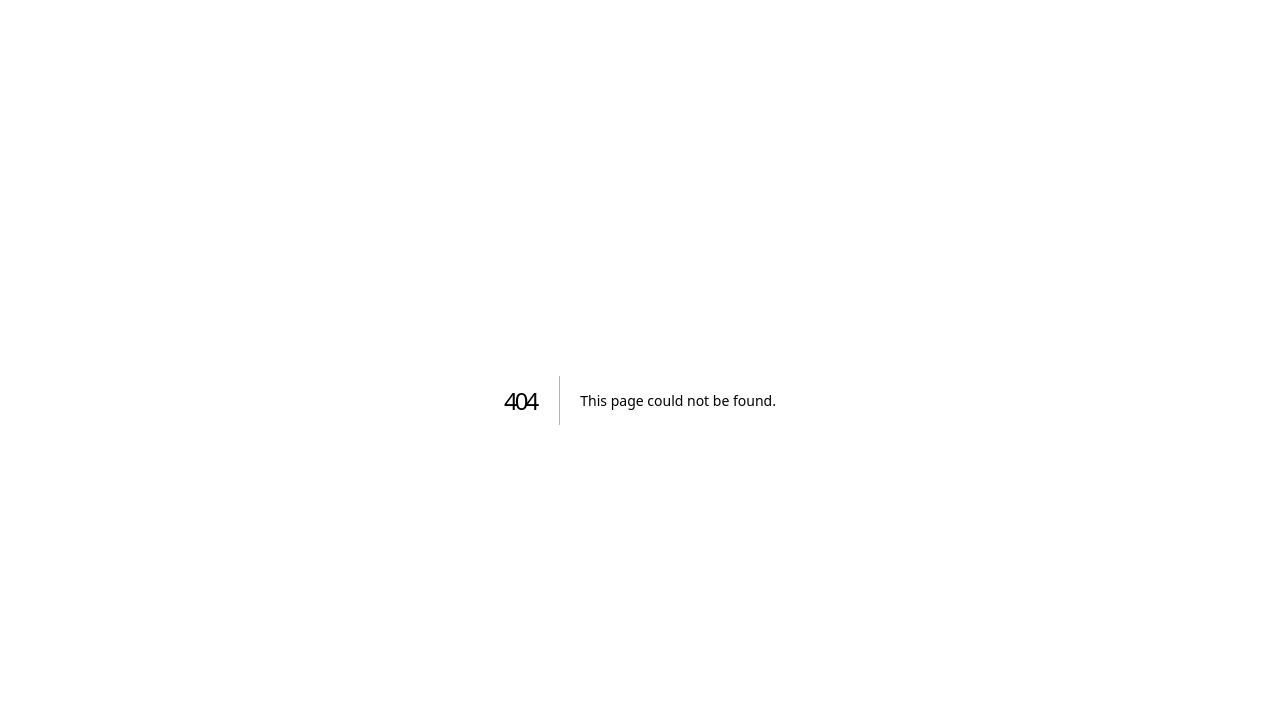
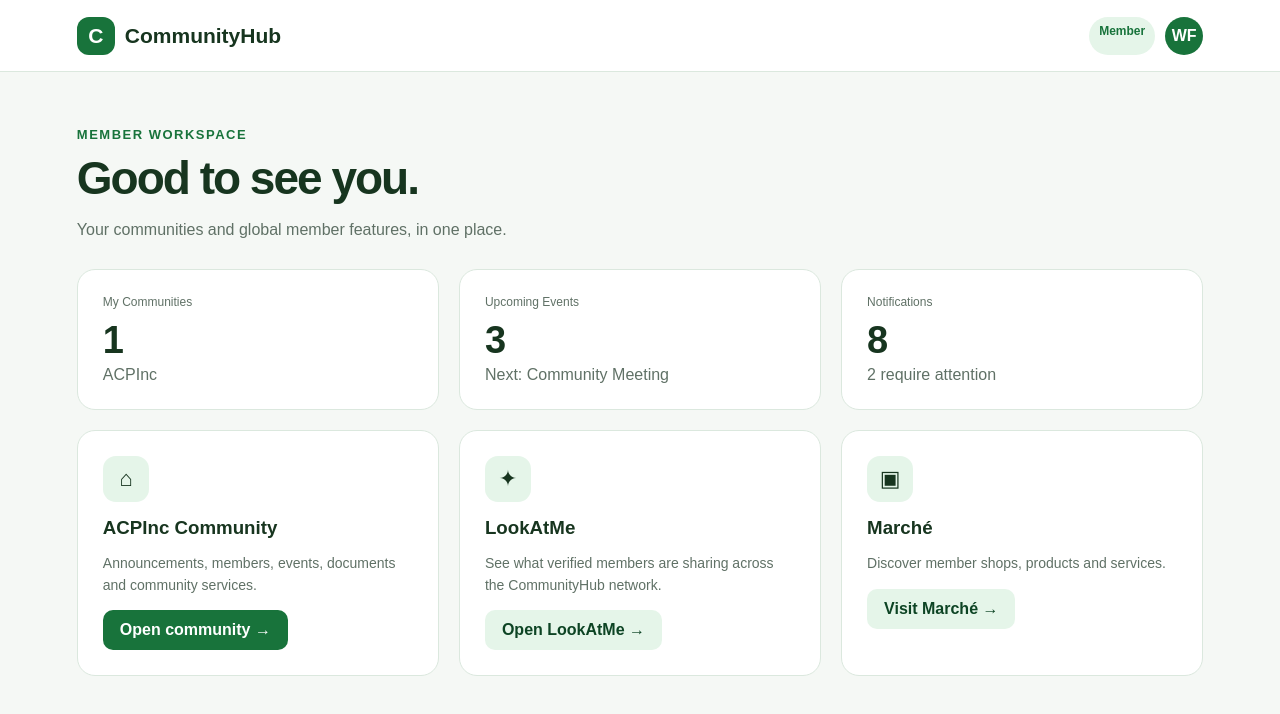
Before and after one commit to Fomainspi/communityhub-platform, a Next.js app in the folder apps/web/: page /dashboard in a window 1280 px wide. Before the commit this address had no page. Shown: the top 714 px of the page. Built offline with nearby package versions, Linux system fonts and the light colour scheme.

Commit message:
feat(web): add member dashboard

```diff
--- /dev/null
+++ b/apps/web/app/dashboard/page.tsx
@@ -0,0 +1,2 @@
+const cards = [{title:'My Communities',value:'1',detail:'ACPInc'}, {title:'Upcoming Events',value:'3',detail:'Next: Community Meeting'}, {title:'Notifications',value:'8',detail:'2 require attention'}];
+export default function DashboardPage(){return <main className="shell"><nav className="nav"><div className="brand"><span className="logo">C</span> CommunityHub</div><div className="navactions"><span className="pill">Member</span><div className="avatar">WF</div></div></nav><section className="sections"><div className="eyebrow">Member workspace</div><h1 style={{fontSize:46,letterSpacing:-2}}>Good to see you.</h1><p style={{color:'#607166'}}>Your communities and global member features, in one place.</p><div className="cards" style={{marginTop:30}}>{cards.map(c=><article className="card" key={c.title}><div className="muted">{c.title}</div><h2 style={{fontSize:38,margin:'10px 0 4px'}}>{c.value}</h2><div style={{color:'#607166'}}>{c.detail}</div></article>)}</div><div className="cards" style={{marginTop:20}}><article className="card"><div className="card-icon">⌂</div><h3>ACPInc Community</h3><p>Announcements, members, events, documents and community services.</p><button className="btn primary">Open community →</button></article><article className="card"><div className="card-icon">✦</div><h3>LookAtMe</h3><p>See what verified members are sharing across the CommunityHub network.</p><button className="btn secondary">Open LookAtMe →</button></article><article className="card"><div className="card-icon">▣</div><h3>Marché</h3><p>Discover member shops, products and services.</p><button className="btn secondary">Visit Marché →</button></article></div></section></main>}
```
